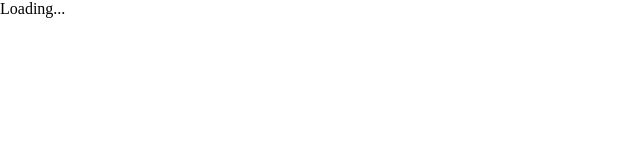
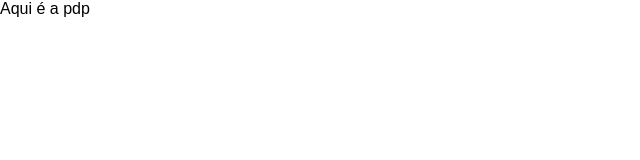
Before and after one commit to TamiresEscobar/Filmaria, a React (Create React App) app: page /filme/1 in a window 1280 px wide. Shown: the top 160 px of the page, without its empty margins (0-640 px from the left). Built offline with nearby package versions, Linux system fonts and the light colour scheme.

Commit message:
feat(routes): config initial routes

```diff
--- a/package.json
+++ b/package.json
@@ -6,6 +6,7 @@
     "cra-template": "1.2.0",
     "react": "^19.0.0",
     "react-dom": "^19.0.0",
+    "react-router-dom": "^7.1.1",
     "react-scripts": "5.0.1"
   },
   "scripts": {
--- a/src/App.js
+++ b/src/App.js
@@ -1,8 +1,10 @@
+import RoutesApp from "./routes";
 
 function App() {
   return (
     <div className="App">
-    Loading...
+      <RoutesApp/>
+
     </div>
   );
 }
--- a/src/index.css
+++ b/src/index.css
@@ -1,9 +1,15 @@
+*{
+  padding: 0;
+  margin: 0;
+  box-sizing: border-box;
+}
 body {
-  margin: 0;
-
+  font-family: sans-serif;
 }
-
-code {
-  font-family: source-code-pro, Menlo, Monaco, Consolas, 'Courier New',
-    monospace;
+.app{
+  display: flex;
+  width: 100%;
+  justify-content: center;
+  align-items: center;
+  flex-direction: column;
 }
--- /dev/null
+++ b/src/pages/Home/index.jsx
@@ -0,0 +1,10 @@
+import React from "react";
+
+const Home = () => {
+    return(
+        <>
+        <div>Home</div>
+        </>
+    )
+}
+export default Home
--- /dev/null
+++ b/src/pages/PDP/index.jsx
@@ -0,0 +1,11 @@
+import React from "react";
+
+const Pdp = () => {
+    return(
+        <>
+        <div>Aqui é a pdp</div>
+        </>
+    )
+}
+
+export default Pdp
--- /dev/null
+++ b/src/routes.js
@@ -0,0 +1,17 @@
+import {BrowserRouter, Routes, Route} from 'react-router-dom'
+
+import Home from './pages/Home';
+import Pdp from './pages/PDP'
+
+function RoutesApp(){
+    return(
+        <BrowserRouter>
+        <Routes>
+            <Route path="/" element={<Home/>}/>
+            <Route path="/filme/:id"  element={<Pdp/>}/>
+        </Routes>
+        </BrowserRouter>
+    )
+}
+
+export default RoutesApp
```
Also changed, not shown: src/pages/aaa.md (added), 1 other file (tests, documents, lock files or other folders).
